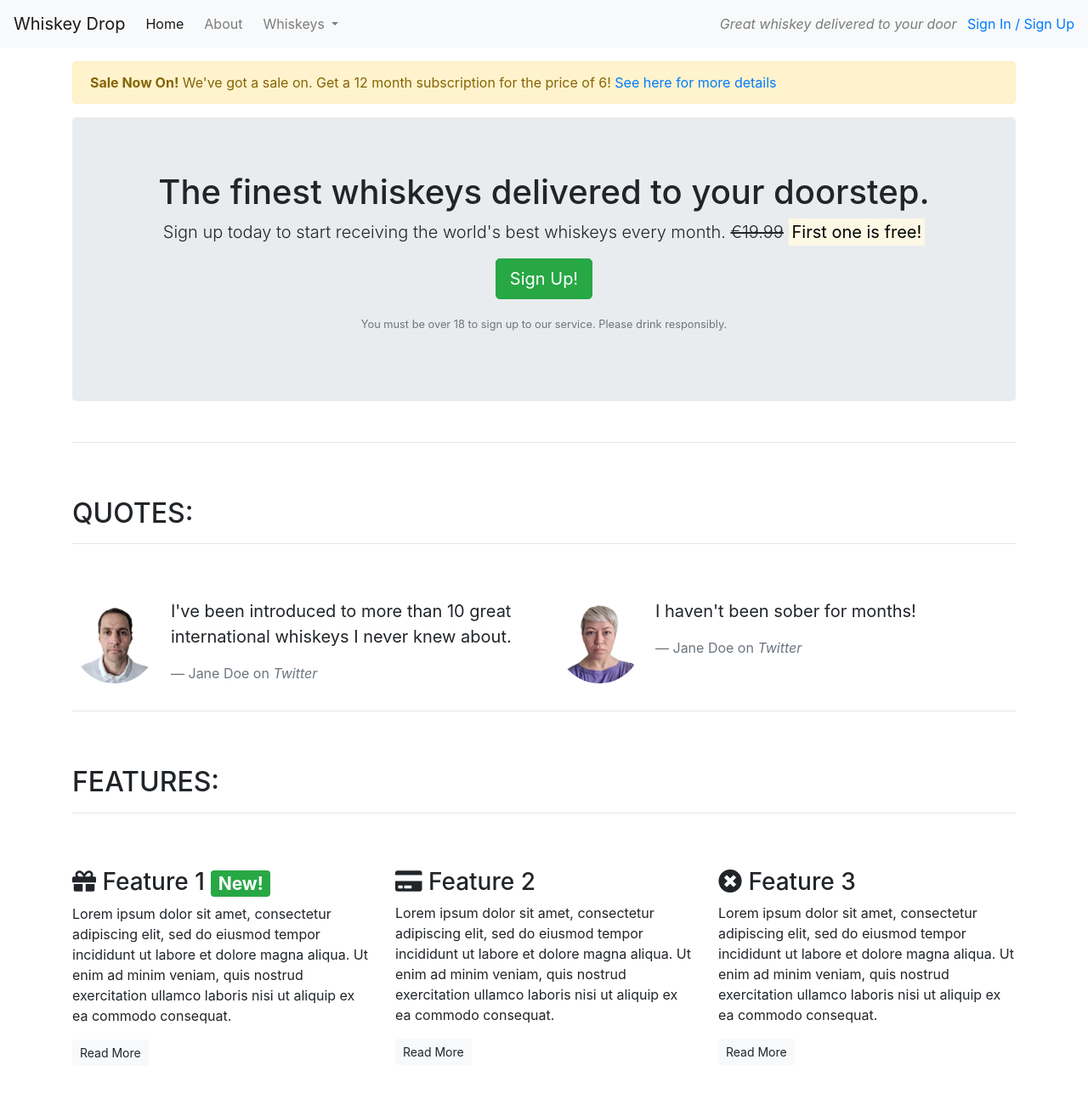
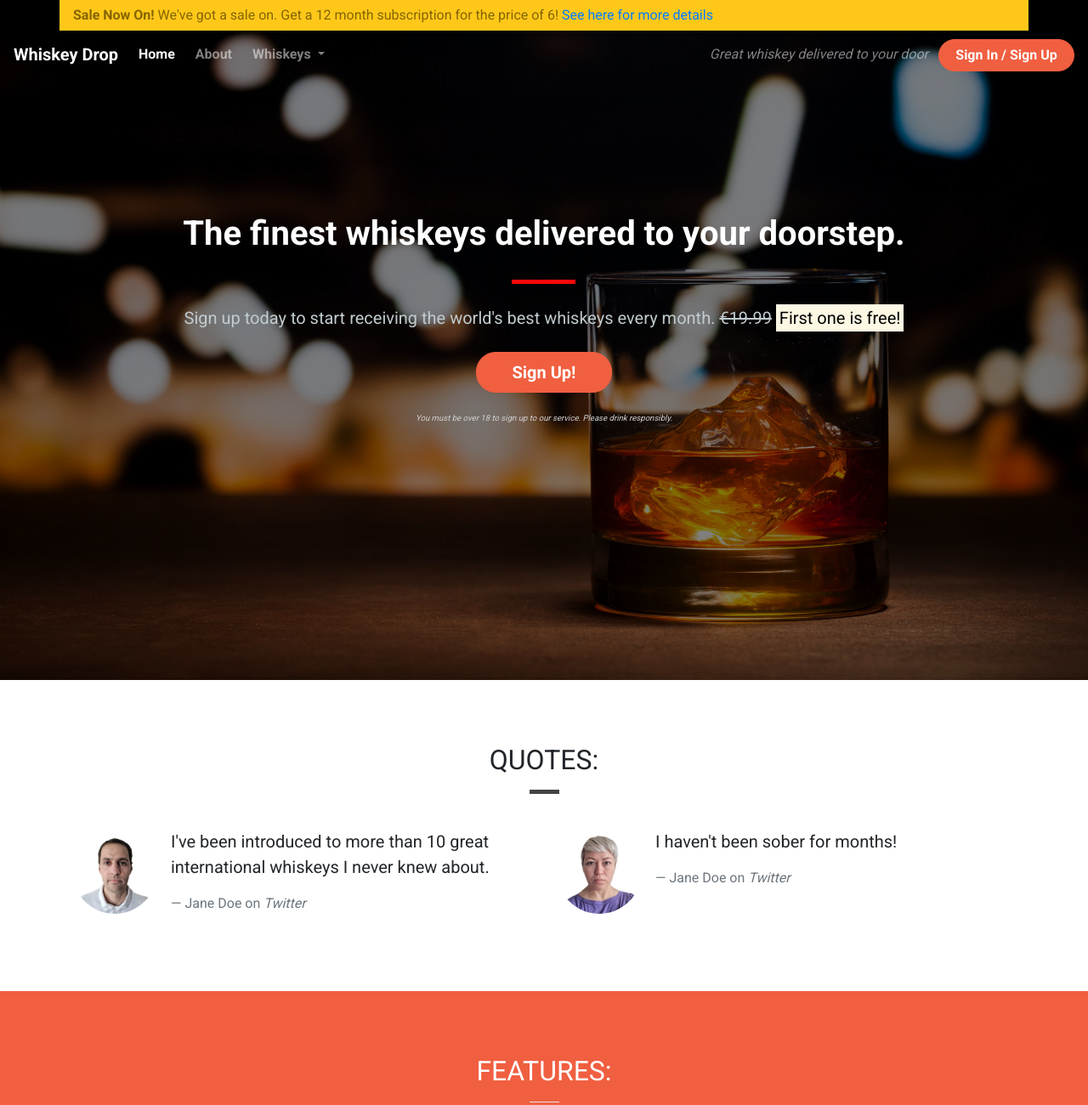
Before and after one commit to RatiuCristian1/Drinking-Buddies, a plain HTML site: page index.html in a window 1280 px wide. Shown: the top 1300 px of the page at 85% size. Before the commit the page ends 1270 px from the top, so only its background shows below. Drawn offline with nearby package versions, Linux system fonts and the light colour scheme.

Commit message:
End of the project commitment

```diff
--- a/css/style.css
+++ b/css/style.css
@@ -0,0 +1,195 @@
+body {
+    font-family: 'Roboto', sans-serif;
+}
+
+.container-wrapper {}
+
+.container-wrapper--red {
+    background-color: #f05f40;
+    color: white;
+}
+
+.alert-container .col-12 {
+    padding-left: 0;
+    padding-right: 0;
+}
+
+.site-wide-alert {
+    border-radius: 0;
+    margin-bottom: 0;
+    padding: 5px 15px;
+    background-color: #ffc819;
+    border-color: #ffc819;
+}
+
+.callout-container {
+    height: 100vh;
+
+    background: url("../images/rawImage.jpg") no-repeat bottom right fixed;
+    -webkit-background-size: cover;
+    -moz-background-size: cover;
+    -o-background-size: cover;
+    background-size: cover;
+
+    display: flex;
+    align-items: center;
+    justify-content: center;
+
+    position: relative;
+}
+
+.opaque-overlay {
+    position: absolute;
+    top: 0;
+    left: 0;
+    height: 100%;
+    width: 100%;
+    background-color: rgba(0, 0, 0, 0.5);
+}
+
+.quotes-container {}
+
+.features-container {}
+
+/* Page headers */
+
+.page-header {
+    margin-bottom: 0;
+    border-bottom: 0;
+    text-align: center;
+}
+
+.page-header h2 {
+    margin-top: 0;
+}
+
+.quotes .page-header {
+    margin-bottom: 25px;
+}
+
+
+/* Block dividers */
+
+.block-divider {
+    width: 75px;
+    height: 5px;
+    border: 0;
+    background-color: #444;
+
+}
+
+.block-divider--red {
+    background-color: rgb(247, 9, 9);
+}
+
+.block-divider--white {
+    background-color: white;
+}
+
+.block-divider--short {
+    width: 35px;
+}
+
+/* Content containers */
+
+.content-container {
+    padding-top: 75px;
+    padding-bottom: 75px;
+}
+
+/* Navbar */
+
+.navalert-container {
+    position: absolute;
+    top: 0;
+    left: 0;
+    padding-left: 0;
+    padding-right: 0;
+    z-index: 1;
+}
+
+.navabar {
+    margin-bottom: 0;
+    border: 0;
+    width: 100%;
+    background-color: rgba(0, 0, 0, 0.25);
+}
+
+.navbar .navbar-toggler {
+    border: 0;
+}
+
+.navbar-brand {
+    font-weight: bold;
+}
+
+.navbar .navbar-nav a {
+    font-weight: bold;
+}
+
+/* Jumbotron */
+
+.jumbotron {
+    background-color: transparent;
+}
+
+
+.jumbotron-header {
+    color: white;
+    font-weight: bold;
+    margin-bottom: 30px;
+}
+
+.jumbotron .lead {
+    margin: 25px 0;
+    color: rgb(193, 203, 207);
+}
+
+.jumbotron small {
+    font-size: 60%;
+    font-style: italic;
+    color: #d0d0d0;
+}
+
+/* Buttons */
+
+.btn--cta {
+    font-weight: bold;
+    border-radius: 23px;
+    width: 160px;
+}
+
+.btn--red {
+    color: white;
+    background-color: #f05f40;
+    border-color: #f05f40;
+}
+
+.btn--red:hover,
+.btn--red:active,
+.btn--red:focus,
+.btn--red:active:focus {
+    background-color: #c22b09;
+    border-color: #c22b09;
+}
+
+.feature {
+    text-align: center;
+    margin-bottom: 40px;
+}
+
+.feature i {
+    margin-bottom: 20px;
+    font-size: 45px;
+    line-height: 45px;
+}
+
+.feature .btn {
+    background-color: white;
+    border-color: white;
+    border-radius: 15px;
+    min-width: 100px;
+    font-weight: bold;
+    margin-top: 10px;
+    color: #f05f40;
+}
--- a/index.html
+++ b/index.html
@@ -7,11 +7,25 @@
     <title>Whiskey Drop | Taste a new whiskey every month</title>
     <link rel="stylesheet" href="https://maxcdn.bootstrapcdn.com/bootstrap/4.1.3/css/bootstrap.min.css">
     <link rel="stylesheet" href="https://use.fontawesome.com/releases/v5.6.1/css/all.css" integrity="sha384-gfdkjb5BdAXd+lj+gudLWI+BXq4IuLW5IT+brZEZsLFm++aCMlF1V92rMkPaX4PP" crossorigin="anonymous">
+    <link rel="preconnect" href="https://fonts.googleapis.com">
+    <link rel="preconnect" href="https://fonts.gstatic.com" crossorigin>
+    <link href="https://fonts.googleapis.com/css2?family=Roboto:wght@400;700&display=swap" rel="stylesheet">
+    <link rel="stylesheet" href="css/style.css" type="text/css">
 </head>
 
 <body>
     <!--Nav-->
-    <nav class="navbar navbar-light navbar-expand-sm bg-light">
+    <div class="container-fluid navalert-container">
+        <div class="container alert-container">
+          <div class="row d-none d-sm-block">
+            <div class="col-12">
+              <div class="site-wide-alert alert alert-warning">
+               <strong>Sale Now On!</strong> We've got a sale on. Get a 12 month subscription for the price of 6! <a href="">See here for more details</a>
+              </div>
+          </div>
+        </div>
+      </div>
+     <nav class="navbar navbar-dark navbar-expand-sm">
         <a href="/" class="navbar-brand">
                     Whiskey Drop</a>
 
@@ -39,11 +53,12 @@
         </div>
         <div class="d-none d-md-block">
             <p class="navbar-text my-auto mr-2"><i>Great whiskey delivered to your door</i></p>
-            <a href="/login">Sign In / Sign Up</a>
+            <a href="/login" class="btn btn--cta btn--red">Sign In / Sign Up</a>
         </div>
-        <!--</div>-->
+        </div>
      </nav>
-    <article class="container mt-3">
+    <!--</div>
+      <div class="container alert-container">
         <div class="row d-none d-sm-block">
             <div class="col-12">
                 <div class="alert alert-warning">
@@ -51,28 +66,34 @@
                 </div>
             </div>
         </div>
+    </div> -->
+         <div class="container-fluid callout-container">
         <!-- Callout -->
+        <div class="opaque-overlay">&nbsp;</div>
         <div class="row">
             <div class="col-12">
                 <section class="callout jumbotron text-center">
-                    <h1>The finest whiskeys delivered to your doorstep.</h1>
+                    <h1 class="jumbotron-header">The finest whiskeys delivered to your doorstep.</h1>
+                    <hr class="block-divider block-divider--red">
                     <p class="lead">Sign up today to start receiving the world's best whiskeys every month.
                         <s class="d-none d-sm-inline">€19.99</s>
                         <span class="d-inline d-sm-none"><br></span>
                         <strong><mark>First one is free!</mark></strong></p>
-                    <p><button class="btn btn-lg btn-success" data-toggle="modal" data-target="#signUpModal">Sign Up!</button></p>
+                    <p><button class="btn btn-lg btn--cta btn--red" data-toggle="modal" data-target="#signUpModal">Sign Up!</button></p>
                     <p class="text-muted"><small>You must be over 18 to sign up to our service. Please drink responsibly.</small></p>
                 </section>
               </div>
            </div>
         <!-- /.callout -->
-        <hr>
+        </div>
         <!-- Quotes -->
+        <div class="container-wrapper">
+         <div class="container quotes-container content-container">
          <section class="quotes">
             <div class="row">
-                <div class="col-12 my-5">
+                <div class="col-12 page-header">
                     <h2 class="text-uppercase">Quotes:</h2>
-                    <hr />
+                    <hr class="block-divider block-divider--short">
                 </div>
             </div>
             <div class="row">
@@ -105,33 +126,36 @@
             </div>
         </section>
         <!-- /.quotes -->
-        <hr>
+         </div>
+         </div>
         <!-- Features -->
+        <div class="container-wrapper container-wrapper--red">
+          <div class="container features-container content-container">
            <section class="features">
              <div class="row">
-                <div class="col-12 my-5">
+                <div class="col-12 page-header">
                     <h2 class="text-uppercase">Features:</h2>
-                    <hr />
+                    <hr class="block-divide block-divider--short block-divider--white">
                 </div>
             </div>
             <div class="row">
                 <div class="col-12 col-md-6 col-lg-4">
                     <div class="feature">
-                        <h3><i class="fas fa-gift d-none d-sm-inline"></i> Feature 1 <span class="badge badge-success">New!</span></h3>
+                        <h3><i class="fas fa-gift d-none d-sm-block"></i> Feature 1 <span class="badge badge-success">New!</span></h3>
                         <p>Lorem ipsum dolor sit amet, consectetur adipiscing elit, sed do eiusmod tempor incididunt ut labore et dolore magna aliqua. Ut enim ad minim veniam, quis nostrud exercitation ullamco laboris nisi ut aliquip ex ea commodo consequat.</p>
                         <p><a class="btn btn-sm btn-light" href="">Read More</a></p>
                     </div>
                 </div>
                 <div class="col-12 col-md-6 col-lg-4">
                     <div class="feature">
-                        <h3><i class="fas fa-credit-card d-none d-sm-inline"></i> Feature 2</h3>
+                        <h3><i class="fas fa-credit-card d-none d-sm-block"></i> Feature 2</h3>
                         <p>Lorem ipsum dolor sit amet, consectetur adipiscing elit, sed do eiusmod tempor incididunt ut labore et dolore magna aliqua. Ut enim ad minim veniam, quis nostrud exercitation ullamco laboris nisi ut aliquip ex ea commodo consequat.</p>
                         <p><a class="btn btn-sm btn-light" href="">Read More</a></p>
                     </div>
                 </div>
                 <div class="col-12 d-md-none d-lg-block col-lg-4">
                     <div class="feature">
-                        <h3><i class="fas fa-times-circle d-none d-sm-inline"></i> Feature 3</h3>
+                        <h3><i class="fas fa-times-circle d-none d-sm-block"></i> Feature 3</h3>
                         <p>Lorem ipsum dolor sit amet, consectetur adipiscing elit, sed do eiusmod tempor incididunt ut labore et dolore magna aliqua. Ut enim ad minim veniam, quis nostrud exercitation ullamco laboris nisi ut aliquip ex ea commodo consequat.</p>
                         <p><a class="btn btn-sm btn-light" href="">Read More</a></p>
                     </div>
@@ -139,7 +163,8 @@
             </div>
         </section>
         <!-- /.features -->
-    </article>
+         </div>
+        </div>
 
     <div class="modal" tabindex="-1" role="dialog" id="signUpModal">
          <div class="modal-dialog" role="document">
```
Also changed, not shown: images/1279172.webp (added), images/ice-cubes-fall-into-glass-with-brown-alcoholic-drink_152625-2705.webp (added), images/pngtree-realistic-ice-cubes-and-whiskey-corona-splash-with-splatters-image_1110553.jpg (added), images/pngtree-realistic-ice-cubes-and-whiskey-wave-splashes-image_1316459.jpg (added), images/rawImage.jpg (added). Lines whose indentation alone changed are shown as unchanged.
